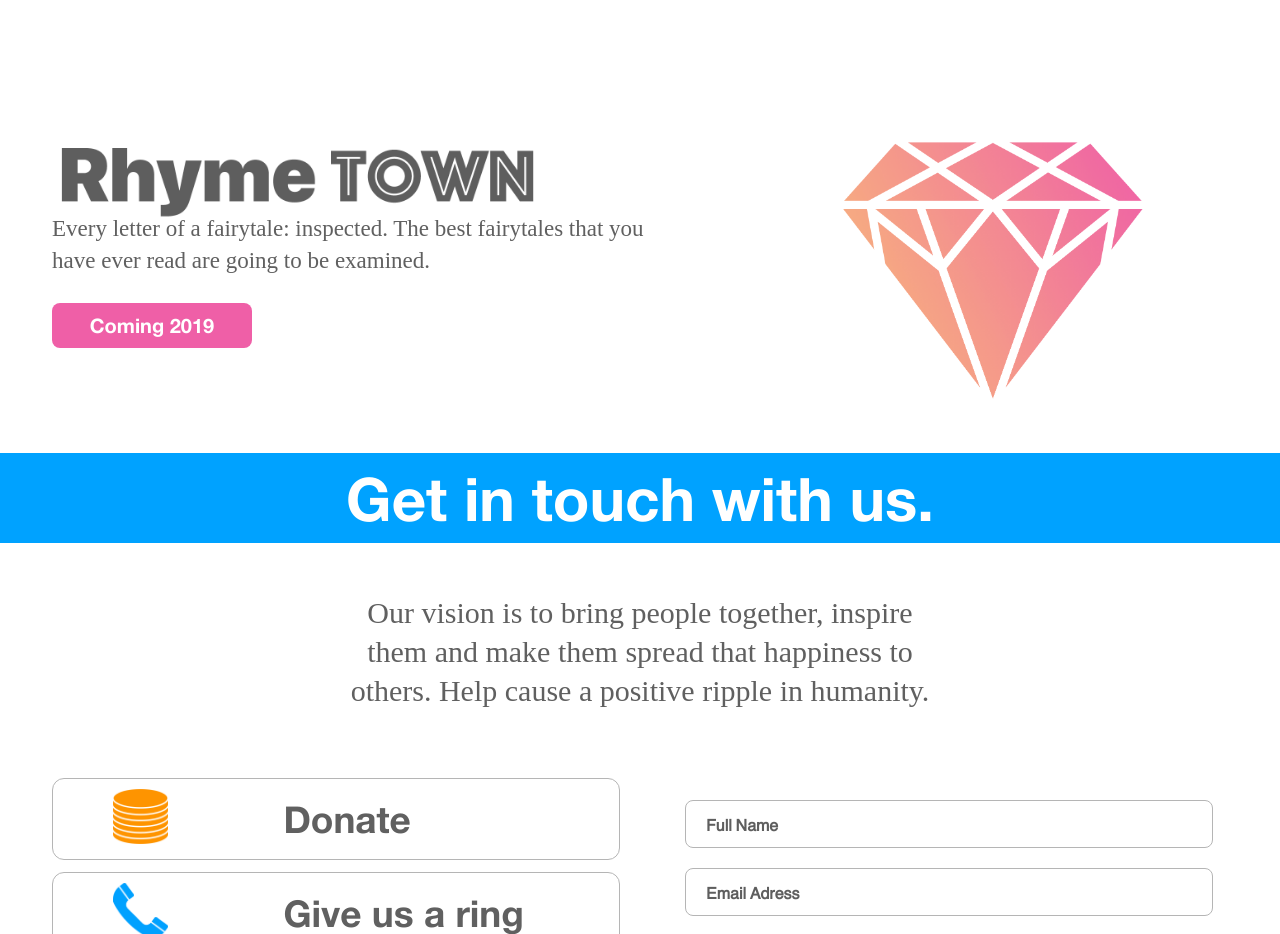
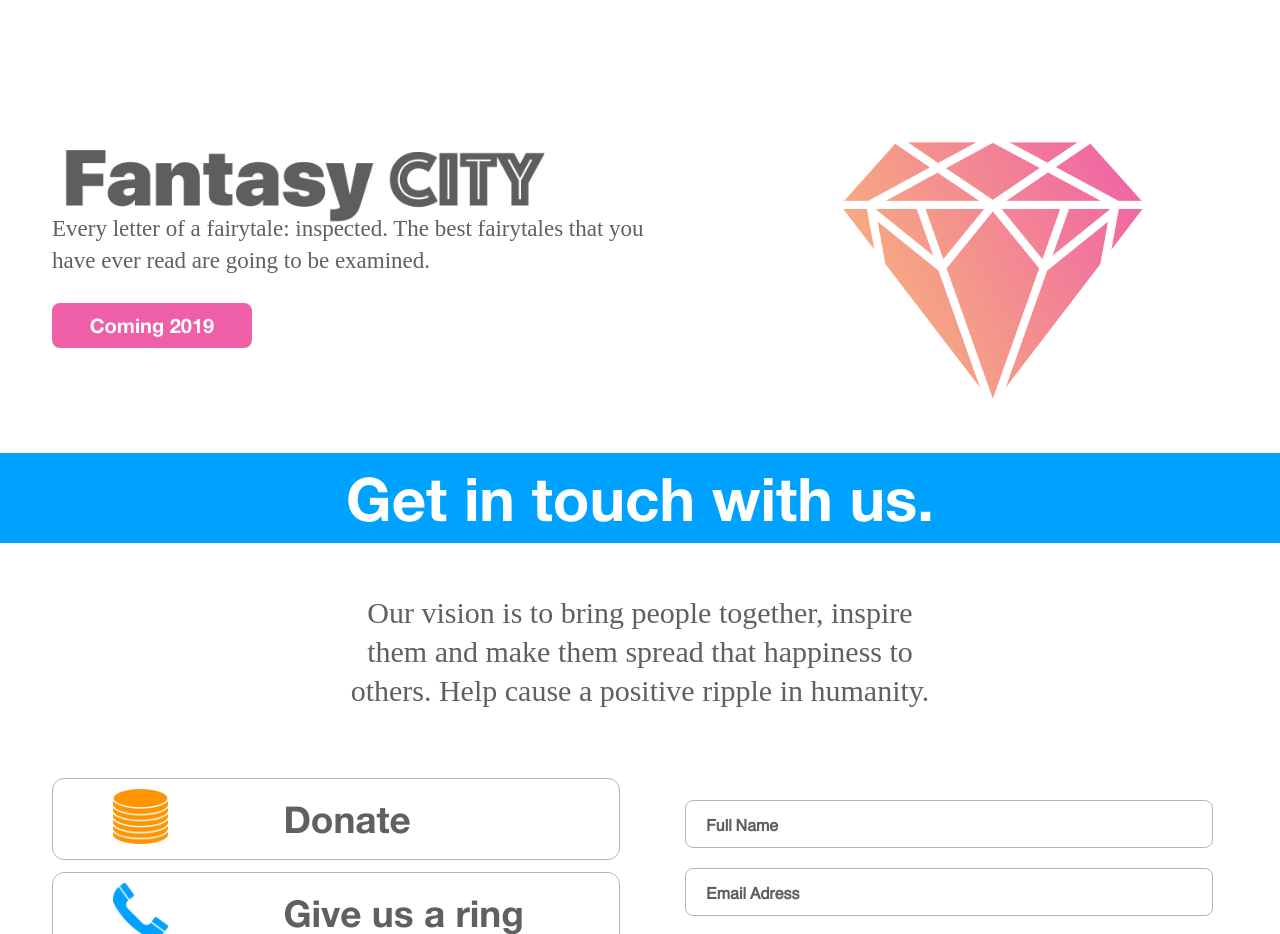
Before and after one commit to nain-hs1/nain-hs1.github.io, a plain HTML site: page home.html in a window 1280 px wide. Shown: the part 1840-2774 px from the top of the page. Drawn offline with Linux system fonts and the light colour scheme; a web font is replaced by a local one.

Commit message:
fix fantasy city text

```diff
--- a/home.html
+++ b/home.html
@@ -341,7 +341,7 @@
 
 				<div class="single-inside">
 					<div class="inside-article">
-						<h2><img alt="" src="images/home/ry.png">
+						<h2><img alt="" src="images/home/fan.png">
 						</h2>
 
 
```
Also changed, not shown: 3 other files.
